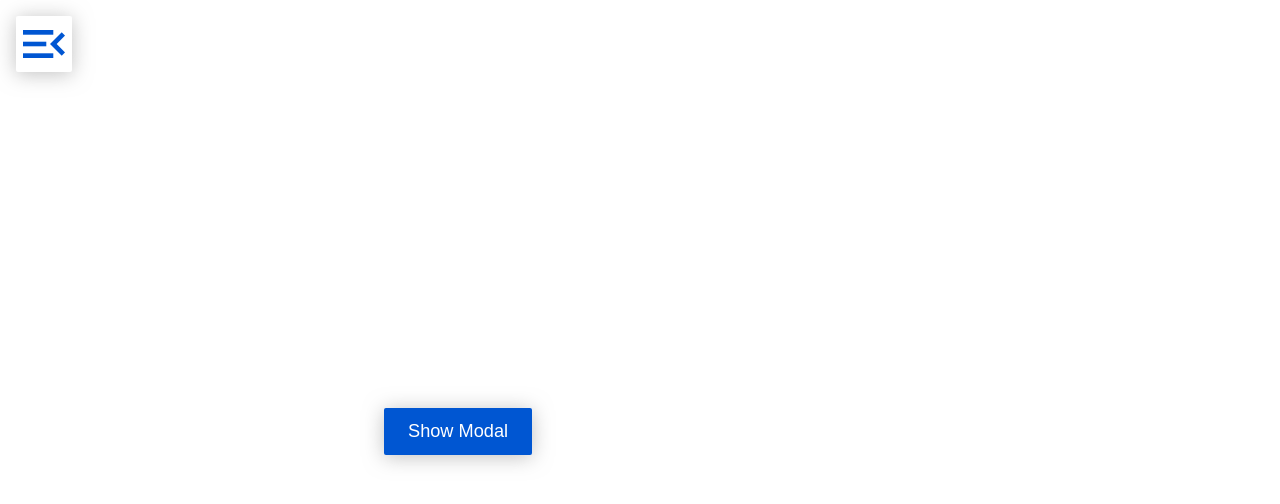
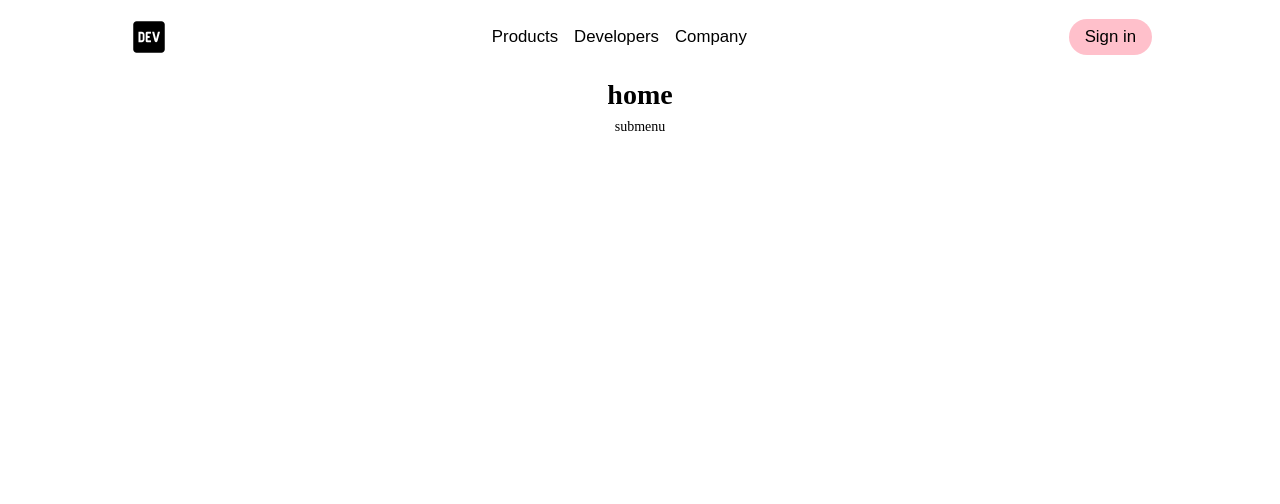
Before and after one commit to jyotip101/react-projects, a React (Create React App) app: page / in a window 1280 px wide. Shown: the top 504 px of the page. Built offline with nearby package versions, Linux system fonts and the light colour scheme.

Commit message:
context api

```diff
--- a/src/App.js
+++ b/src/App.js
@@ -11,8 +11,11 @@ import './App.css'
 // import Color from './Color Shades Generator/Color'
 // import GroceryBud from './Grocery Bud/GroceryBud'
 // import Navbar from './Navbar/Navbar'
-import ModalAndSidebar from './Modal And Sidebar/ModalAndSidebar'
-import { AppProvider } from './Modal And Sidebar/Context'
+// import ModalAndSidebar from './Modal And Sidebar/ModalAndSidebar'
+// import { AppProvider } from './Modal And Sidebar/Context'
+import StripeSubmenus from './Stripe Submenus/StripeSubmenus'
+import { AppProvider } from './Stripe Submenus/Context'
+
 function App() {
   return (
     <>
@@ -28,8 +31,11 @@ function App() {
         {/* <Color /> */}
         {/* <GroceryBud /> */}
         {/* <Navbar /> */}
+        {/* <AppProvider>
+          <ModalAndSidebar />
+        </AppProvider> */}
         <AppProvider>
-          <ModalAndSidebar />
+          <StripeSubmenus />
         </AppProvider>
       </div>
     </>
--- /dev/null
+++ b/src/Stripe Submenus/Context.js
@@ -0,0 +1,38 @@
+import React, { useContext, useState } from 'react'
+
+const AppContext = React.createContext()
+export const AppProvider = ({ children }) => {
+  const [isModalOpen, setIsModalOpen] = useState(false)
+  const [isSubMenuOpen, setIsSubMenuOpen] = useState(false)
+
+  const openSubMenu = () => {
+    setIsSubMenuOpen(true)
+  }
+  const closeSubMenu = () => {
+    setIsSubMenuOpen(false)
+  }
+
+  const openModal = () => {
+    setIsModalOpen(true)
+  }
+  const closeModal = () => {
+    setIsModalOpen(false)
+  }
+  return (
+    <AppContext.Provider
+      value={{
+        isModalOpen,
+        isSubMenuOpen,
+        openSubMenu,
+        openModal,
+        closeModal,
+        closeSubMenu,
+      }}
+    >
+      {children}
+    </AppContext.Provider>
+  )
+}
+export const useGlobalContext = () => {
+  return useContext(AppContext)
+}
--- /dev/null
+++ b/src/Stripe Submenus/Data.js
@@ -0,0 +1,62 @@
+export const data = [
+  {
+    page: 'Products',
+    links: [
+      {
+        label: 'payment',
+        icon: 'inventory_2',
+        url: '#',
+      },
+      {
+        label: 'terminal',
+        icon: 'inventory_2',
+        url: '#',
+      },
+      {
+        label: 'contact',
+        icon: 'inventory_2',
+        url: '#',
+      },
+    ],
+  },
+  {
+    page: 'Developers',
+    links: [
+      {
+        label: 'plugins',
+        icon: 'integration_instructions',
+        url: '#',
+      },
+      {
+        label: 'libraries',
+        icon: 'integration_instructions',
+        url: '#',
+      },
+      {
+        label: 'help',
+        icon: 'integration_instructions',
+        url: '#',
+      },
+      {
+        label: 'billing',
+        icon: 'integration_instructions',
+        url: '#',
+      },
+    ],
+  },
+  {
+    page: 'Company',
+    links: [
+      {
+        label: 'About',
+        icon: 'local_convenience_store',
+        url: '#',
+      },
+      {
+        label: 'customers',
+        icon: 'local_convenience_store',
+        url: '#',
+      },
+    ],
+  },
+]
--- /dev/null
+++ b/src/Stripe Submenus/Header.js
@@ -0,0 +1,35 @@
+import React from 'react'
+import { data } from './Data'
+import { useGlobalContext } from './Context'
+
+const Header = () => {
+  const { openSunbMenu, closeSubMenu } = useGlobalContext()
+  console.log(data)
+  return (
+    <>
+      <nav className='nav-contaner'>
+        <div className='nav-contant'>
+          <div className='nav-items'>
+            <span className='material-icons'>logo_dev</span>
+            <button className='menu-btn' onClick={openSunbMenu}>
+              <i className='material-icons'>menu</i>
+            </button>
+          </div>
+          <ul className='nav-links'>
+            {data.map((item, index) => {
+              const { page, links } = item
+              return (
+                <li key={index}>
+                  <button className='link-btn'>{page}</button>
+                </li>
+              )
+            })}
+          </ul>
+          <button className='signin-btn'>Sign in</button>
+        </div>
+      </nav>
+    </>
+  )
+}
+
+export default Header
--- /dev/null
+++ b/src/Stripe Submenus/Home.js
@@ -0,0 +1,12 @@
+import React from 'react'
+import { data } from './Data'
+import { useGlobalContext } from './Context'
+const Home = () => {
+  return (
+    <>
+      <h1>home</h1>
+    </>
+  )
+}
+
+export default Home
--- /dev/null
+++ b/src/Stripe Submenus/StripeSubmenus.css
@@ -0,0 +1,75 @@
+.App {
+  margin: 0;
+  padding: 0;
+}
+
+.nav-contaner {
+  width: 100%;
+  background-color: transparent;
+}
+.nav-items {
+  display: flex;
+  justify-content: space-between;
+  align-items: center;
+  margin: 1rem 2rem;
+}
+.nav-items span,
+.menu-btn i {
+  font-size: 300%;
+}
+.menu-btn,
+.link-btn,
+.signin-btn {
+  border: none;
+  outline: none;
+  background-color: transparent;
+  cursor: pointer;
+}
+.nav-links {
+  display: none;
+}
+.signin-btn {
+  display: none;
+}
+@media screen and (min-width: 700px) {
+  .nav-items {
+    margin: 0;
+  }
+  .nav-contant {
+    display: flex;
+    flex-direction: row;
+    align-items: center;
+    justify-content: space-between;
+    width: 80%;
+    margin: 1rem auto;
+  }
+  .menu-btn {
+    display: none;
+  }
+  .nav-links {
+    display: flex;
+    justify-content: space-between;
+    align-items: center;
+  }
+  .nav-links li {
+    list-style: none;
+    margin: 0.5rem;
+  }
+  .link-btn {
+    font-size: 120%;
+    transition: var(--transition);
+    text-transform: capitalize;
+  }
+
+  .link-btn:hover,
+  .link-btn:focus {
+    color: pink;
+  }
+  .signin-btn {
+    display: block;
+    font-size: 120%;
+    background-color: pink;
+    padding: 0.5rem 1rem;
+    border-radius: 2rem;
+  }
+}
--- /dev/null
+++ b/src/Stripe Submenus/StripeSubmenus.js
@@ -0,0 +1,17 @@
+import React from 'react'
+import Home from './Home'
+import SubMenu from './SubMunu'
+import Header from './Header'
+import './StripeSubmenus.css'
+
+const StripeSubmenus = () => {
+  return (
+    <>
+      <Header />
+      <Home />
+      <SubMenu />
+    </>
+  )
+}
+
+export default StripeSubmenus
--- /dev/null
+++ b/src/Stripe Submenus/SubMunu.js
@@ -0,0 +1,7 @@
+import React from 'react'
+
+const SubMunu = () => {
+  return <div>submenu</div>
+}
+
+export default SubMunu
```
